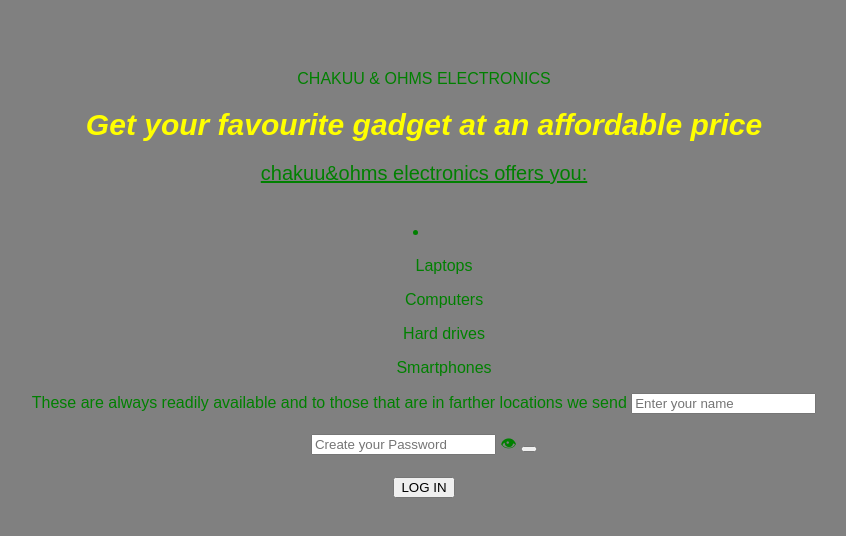
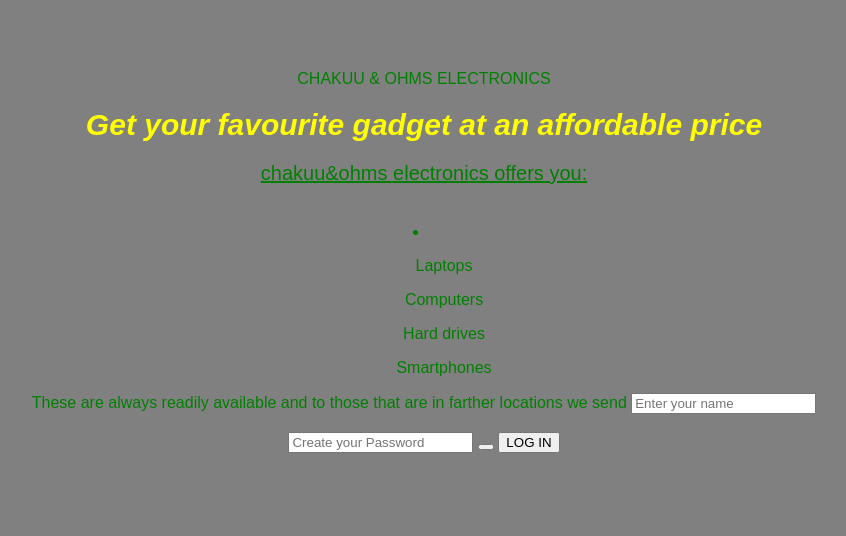
Before and after one commit to Chakuu-did/Konka, a plain HTML site: page index.html in a window 1280 px wide. Shown: the whole page, without its empty margins (216-1062 px from the left). Drawn offline with Linux system fonts and the light colour scheme.

Commit message:
Update index.html

```diff
--- a/index.html
+++ b/index.html
@@ -20,9 +20,7 @@
     <input type="text" id="nameInput" placeholder="Enter your name">
     <br></br>
     <input type="text" id ="numnerInput" placeholder="Create your Password">
-    <span onclick="togglePassword()">👁</span>
     <button></button>
-    <br></br>
         <button onclick="login()">LOG IN</button>
 
     <p id="msg"></p>
```
